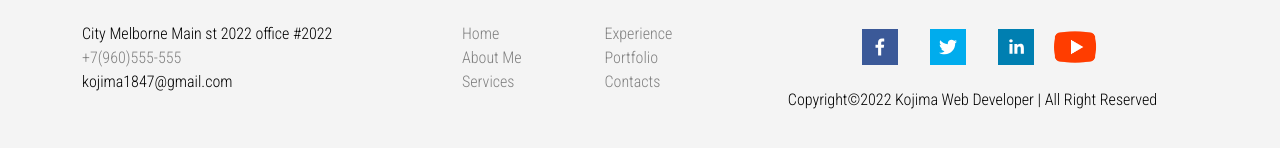
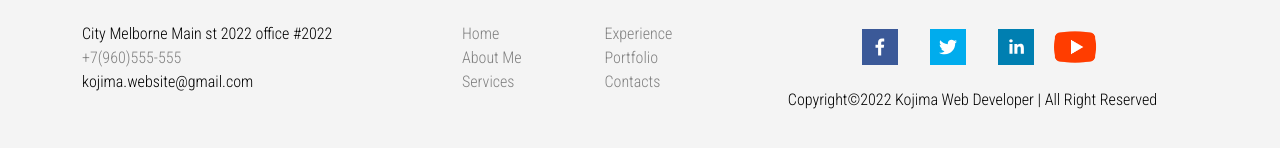
Before and after one commit to KoroCatty/react_works, a React (Create React App) app: page / in a window 1280 px wide. Shown: the part 4552-4700 px from the top of the page. Built offline with nearby package versions, Linux system fonts and the light colour scheme.

Commit message:
Email address changed

```diff
--- a/src/components/Footer.jsx
+++ b/src/components/Footer.jsx
@@ -34,7 +34,7 @@ export const Footer = () => {
             </div>
 
             <div className="d-flex">
-              <p>kojima1847@gmail.com</p>
+              <p>kojima.website@gmail.com</p>
             </div>
           </div>
 
```
